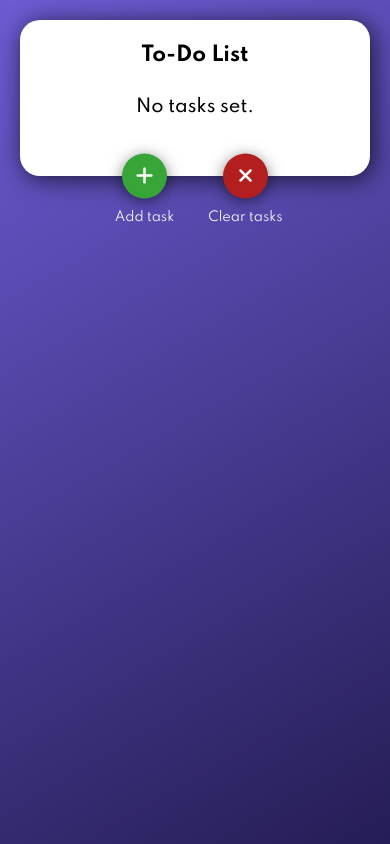
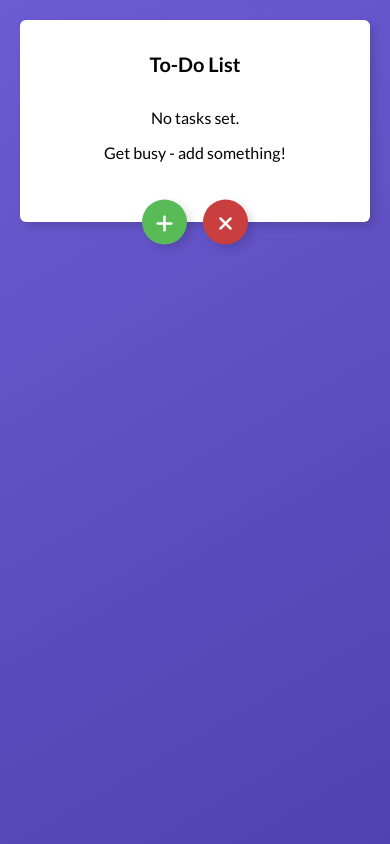
Before and after one commit to connorbiddle/react-to-do-list, a React (Create React App) app: page / in a window 390 px wide. Built offline with nearby package versions, Linux system fonts and the light colour scheme.

Commit message:
General styling changes - fonts, sizes and colours.

```diff
--- a/public/index.html
+++ b/public/index.html
@@ -15,10 +15,9 @@
       user's mobile device or desktop. See https://developers.google.com/web/fundamentals/web-app-manifest/
     -->
     <link rel="manifest" href="%PUBLIC_URL%/manifest.json" />
-    <link
-      href="https://fonts.googleapis.com/css2?family=Spartan:wght@400;500;700&display=swap"
-      rel="stylesheet"
-    />
+    <link rel="preconnect" href="https://fonts.googleapis.com">
+    <link rel="preconnect" href="https://fonts.gstatic.com" crossorigin>
+    <link href="https://fonts.googleapis.com/css2?family=Lato:wght@400;700&display=swap" rel="stylesheet">
     <script
       src="https://kit.fontawesome.com/596efd339b.js"
       crossorigin="anonymous"
--- a/src/App.css
+++ b/src/App.css
@@ -1,7 +1,7 @@
 .App {
   min-height: 100vh;
   background: #413688;
-  background: linear-gradient(150deg, #6c5cd4, #251d55);
+  background: linear-gradient(150deg, #6c5cd4, #5042af);
   display: flex;
   align-items: flex-start;
   justify-content: center;
--- a/src/components/TasksList.jsx
+++ b/src/components/TasksList.jsx
@@ -13,7 +13,12 @@ const TasksList = () => {
 
   const getTasks = () => {
     if (tasks.length <= 0 && !isAddingTask) {
-      return <p className="TasksList-empty">No tasks set.</p>;
+      return (
+        <div className="TasksList-empty">
+          <p>No tasks set.</p>
+          <p>Get busy - add something!</p>
+        </div>
+      );
     } else {
       return tasks.map((task, index) => (
         <Task
--- a/src/index.css
+++ b/src/index.css
@@ -6,15 +6,16 @@
 
 html,
 body,
-input {
-  font-family: "Spartan", sans-serif;
-  font-weight: 500;
+input,
+button {
+  font-family: "Lato", sans-serif;
+  font-weight: 400;
 }
 
 @keyframes fadeIn {
   from {
     opacity: 0;
-    transform: scale(0.9);
+    transform: scale(0.95);
   }
   to {
     opacity: 1;
--- a/src/styles/EditTask.css
+++ b/src/styles/EditTask.css
@@ -16,7 +16,7 @@
   width: 100%;
   font-size: 1.05rem;
   font-family: inherit;
-  padding: 0.9rem 2.5rem 0.65rem 2.5rem;
+  padding: 1rem 1.25rem;
   letter-spacing: -0.5px;
   border: none;
   border-radius: 5px;
@@ -34,7 +34,7 @@
   transform: translateY(-50%);
   font-family: "Spartan", sans-serif;
   border: none;
-  background: #38a538;
+  background: #58bb58;
   color: #fff;
   width: 22px;
   height: 22px;
--- a/src/styles/NewTaskForm.css
+++ b/src/styles/NewTaskForm.css
@@ -2,14 +2,14 @@
   margin-top: 0.75rem;
   margin-bottom: -0.5rem;
   opacity: 0;
-  animation: fadeIn 0.3s 0.1s ease forwards;
+  animation: fadeIn 0.2s 0.1s ease forwards;
 }
 
 .NewTaskForm input {
   width: 100%;
   font-size: 1.05rem;
   font-family: inherit;
-  padding: 0.9rem 0.65rem 0.65rem 2.5rem;
+  padding: 1rem 1.25rem;
   letter-spacing: -0.5px;
   border: none;
   border-radius: 5px;
@@ -35,11 +35,11 @@
 }
 
 .NewTaskForm-create {
-  background: #38a538;
+  background: #58bb58;
 }
 
 .NewTaskForm-cancel {
-  background: #b31f1f;
+  background: #c93e3e;
 }
 
 .NewTaskForm-create:hover {
--- a/src/styles/TasksList.css
+++ b/src/styles/TasksList.css
@@ -4,9 +4,9 @@
   width: 550px;
   max-width: 100%;
   padding: 2rem 2rem 2.5rem;
-  border-radius: 20px;
-  box-shadow: 3px 3px 25px rgba(0, 0, 0, 0.7);
-  animation: appear 1s ease forwards 0.25s;
+  border-radius: 6px;
+  box-shadow: 4px 4px 10px rgba(0, 0, 0, 0.15);
+  animation: appear 500ms ease forwards 250ms;
   opacity: 0;
 }
 
@@ -19,11 +19,21 @@
 
 .TasksList-empty {
   display: flex;
+  flex-direction: column;
   align-items: center;
   justify-content: center;
+  padding: 1rem 0;
+  margin-bottom: 0.25rem;
+}
+
+.TasksList-empty p {
+  font-size: 1.15rem;
   text-align: center;
-  font-size: 1.1rem;
-  height: 65px;
+  margin-bottom: 1rem;
+}
+
+.TasksList-empty p:last-child {
+  margin-bottom: 0;
 }
 
 .TasksList-buttons {
@@ -43,23 +53,23 @@
   height: 45px;
   border-radius: 50%;
   font-size: 1.25rem;
-  box-shadow: 0 3px 15px rgba(0, 0, 0, 0.5);
-  transition: transform 0.5s ease;
+  box-shadow: 4px 4px 10px rgba(0, 0, 0, 0.15);
+  transition: transform 200ms ease;
   border: none;
   margin: 0 0.5rem;
 }
 
 .TasksList-buttons button:hover {
-  transform: scale(1.15);
+  transform: scale(1.075);
 }
 
 .TasksList-add-new {
-  background: #38a538;
+  background: #58bb58;
   color: #fff;
 }
 
 .TasksList-clear {
-  background: #b31f1f;
+  background: #c93e3e;
   color: #fff;
 }
 
@@ -81,31 +91,31 @@
 
 .TasksList-buttons button:hover .tooltip {
   opacity: 1;
-  transition-delay: 150ms;
+  transition-delay: 200ms;
 }
 
 @media (max-width: 550px) {
   .TasksList {
-    padding: 1.5rem 1.5rem 2.25rem;
+    padding: 2rem 1.5rem 2.5rem;
   }
+
   .TasksList-title {
     font-size: 1.25rem;
-    margin-bottom: 0.5rem;
   }
-  .TasksList-buttons button {
-    margin: 0 1.75rem;
-    opacity: 1;
+
+  .TasksList-empty p {
+    font-size: 1rem;
   }
-  .TasksList-buttons button .tooltip {
-    margin-top: 0.15rem;
-    opacity: 1;
+
+  .TasksList-buttons button:hover .tooltip {
+    opacity: 0;
   }
 }
 
 @keyframes appear {
   from {
     opacity: 0;
-    transform: scale(0.85);
+    transform: scale(0.95);
   }
   to {
     opacity: 1;
```
